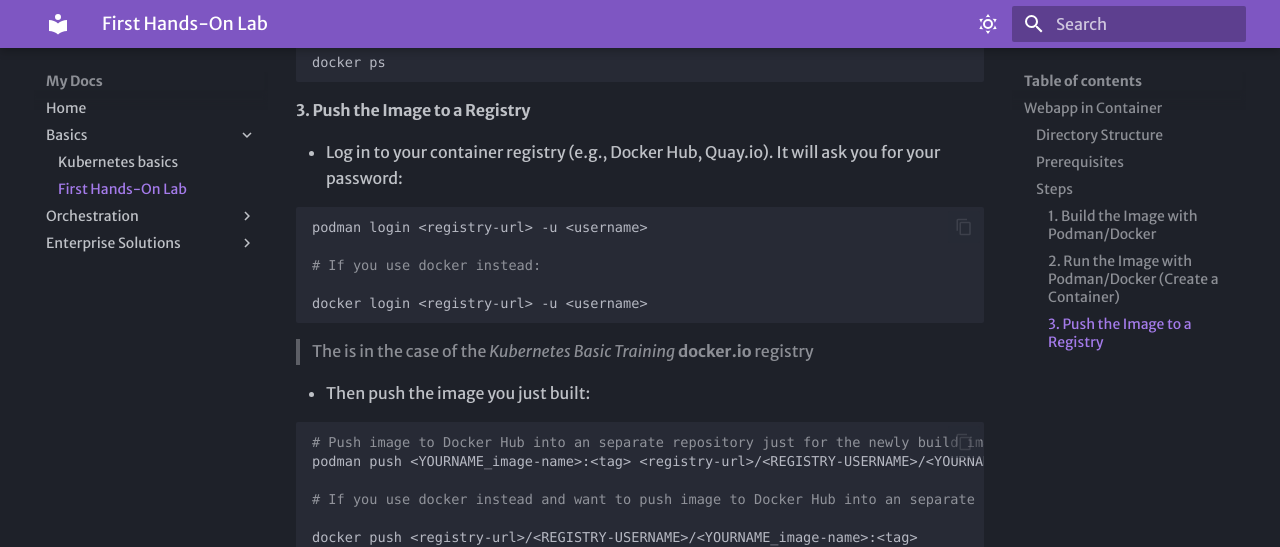
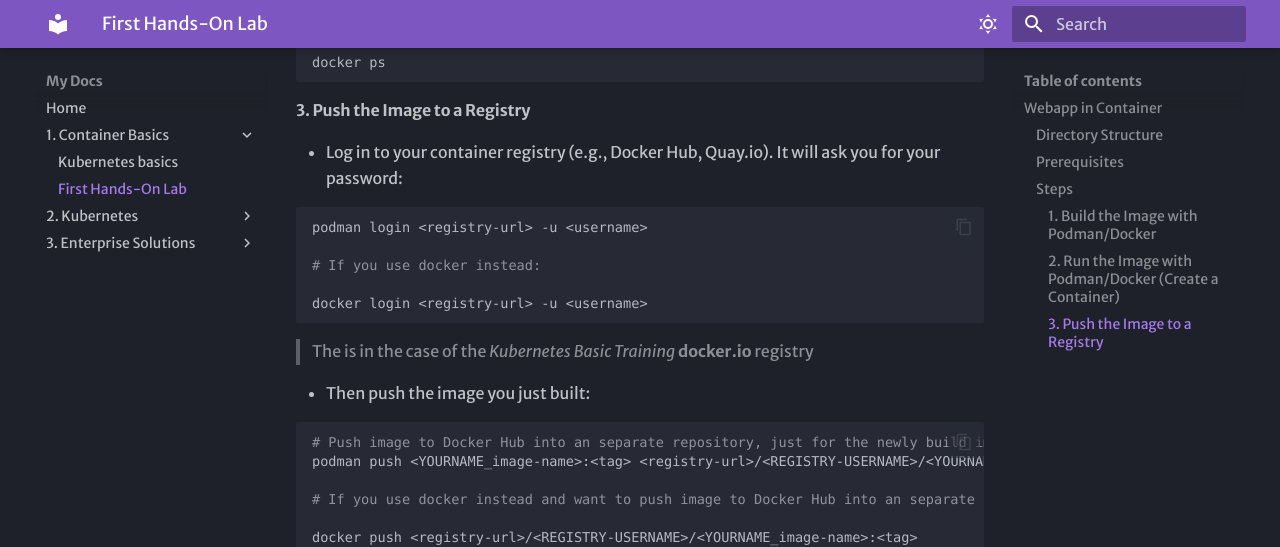
Before and after one commit to anairo98/kubernetes-training, an MkDocs documentation site: the page built from docs/kubernetes-core/first-lab.md, in a window 1280 px wide and 900 px high, scrolled down 2415 px. Shown: the top 547 px of the window. Built offline with MkDocs 1.6.1 and Material for MkDocs 9.7.7, drawn with Linux system fonts in a browser that asks for light colours; some web fonts are replaced.

````diff
--- a/docs/kubernetes-core/first-lab.md
+++ b/docs/kubernetes-core/first-lab.md
@@ -121,10 +121,10 @@ docker login <registry-url> -u <username>
 - Then push the image you just built:
 
 ```bash
-# Push image to Docker Hub into an separate repository just for the newly build image:
+# Push image to Docker Hub into an separate repository, just for the newly build image:
 podman push <YOURNAME_image-name>:<tag> <registry-url>/<REGISTRY-USERNAME>/<YOURNAME_image-name>:<tag>
 
-# If you use docker instead and want to push image to Docker Hub into an separate repository just for the newly build image:
+# If you use docker instead and want to push image to Docker Hub into an separate repository, just for the newly build image:
 
 docker push <registry-url>/<REGISTRY-USERNAME>/<YOURNAME_image-name>:<tag>
 
--- a/mkdocs.yml
+++ b/mkdocs.yml
@@ -28,13 +28,13 @@ theme:
 
 nav:
   - "Home": index.md
-  - "Basics":
+  - "1. Container Basics":
     - kubernetes-basics.md
     - "First Hands-On Lab": kubernetes-core/first-lab.md
-  - "Orchestration":
+  - "2. Kubernetes":
     - orchestration.md
     - "Second Hands-On Lab": kubernetes-core/second-lab.md
-  - "Enterprise Solutions":
+  - "3. Enterprise Solutions":
     - enterprise-solutions.md
     - "Third Hands-On Lab": kubernetes-core/third-lab.md
 
````
Also changed, not shown: docs/kubernetes-core/third-lab.md (+18 -17 lines).
